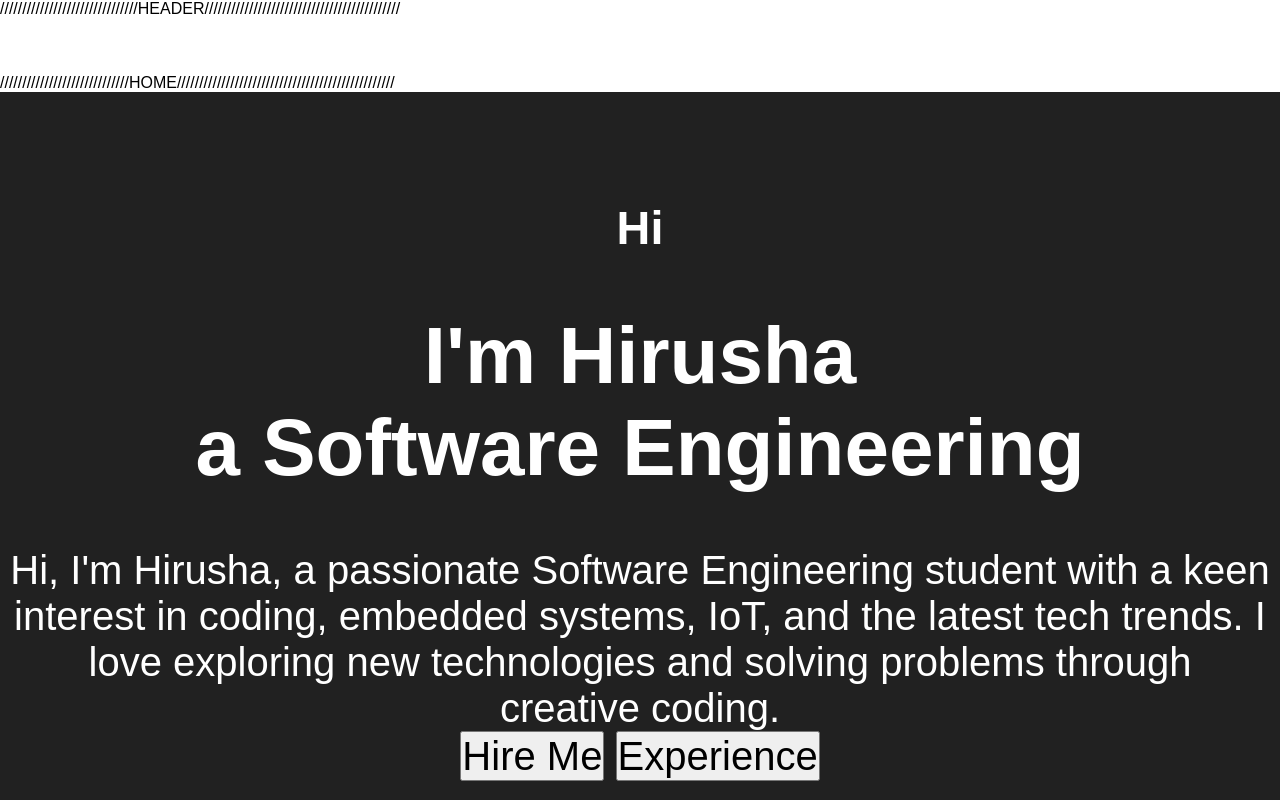
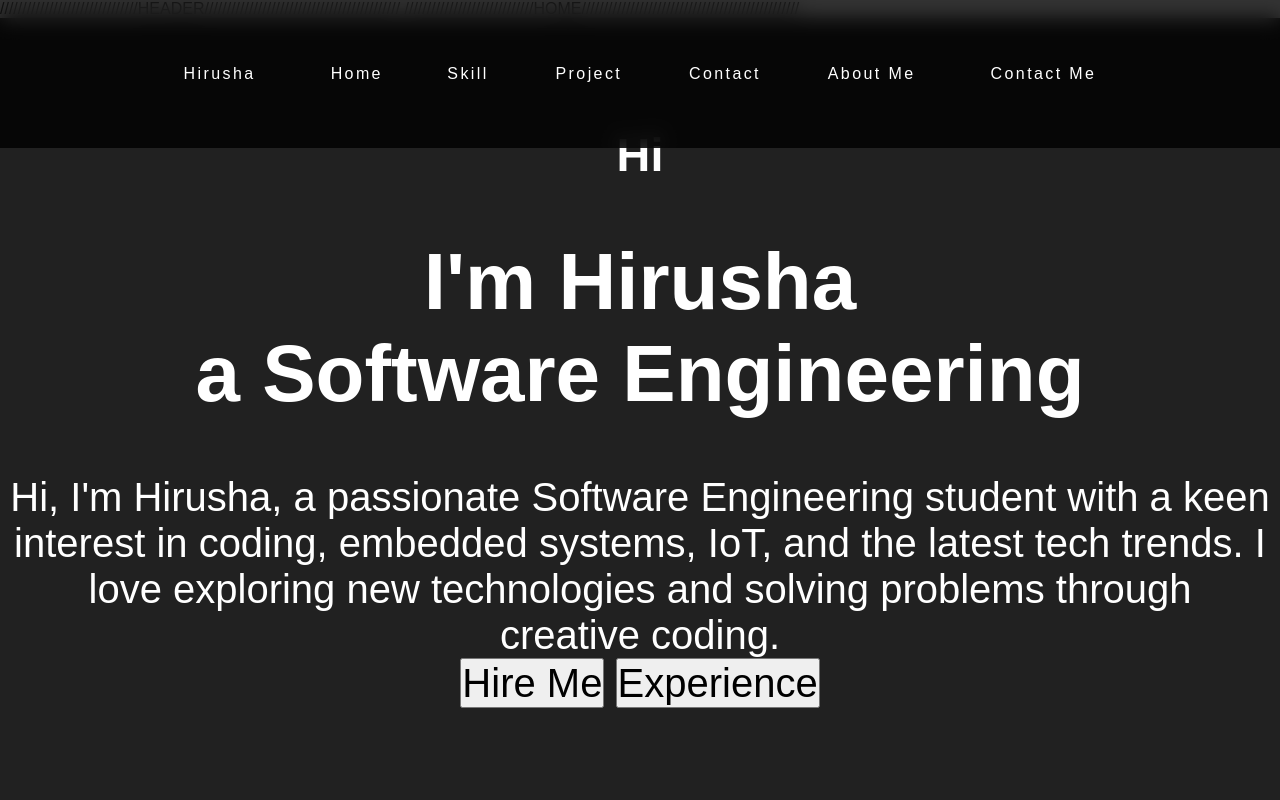
Before and after one commit to Hirusha-silva/My-portfolio, a plain HTML site: page index.html in a window 1280 px wide. Shown: the top 800 px of the page. Drawn offline with Linux system fonts and the light colour scheme; files whose address does not match are found by name.

```diff
--- a/style/style1.css
+++ b/style/style1.css
@@ -9,13 +9,25 @@
     text-decoration: none;
     list-style: none;
 }
-body section:first-child img {
-    position: absolute;
+.header {
+    position: fixed;
     top: 0;
     left: 0;
-    float: left;
-    z-index: 5;
+    width: 100%;
+    padding: 35px 12%;
+    background: rgba(0, 0, 0, 0.8);
+    backdrop-filter: blur(10px);
+    display: flex;
+    justify-content: space-between;
+    align-items: center;
+    z-index: 100;
 }
+/*.logo {*/
+/*    font-size: 25px;*/
+/*    color: white;*/
+/*    font-weight: 600;*/
+/*    transition: 0.3s ease;*/
+/*}*/
 #navi{
     background-color: black;
     width: 100%;
```
